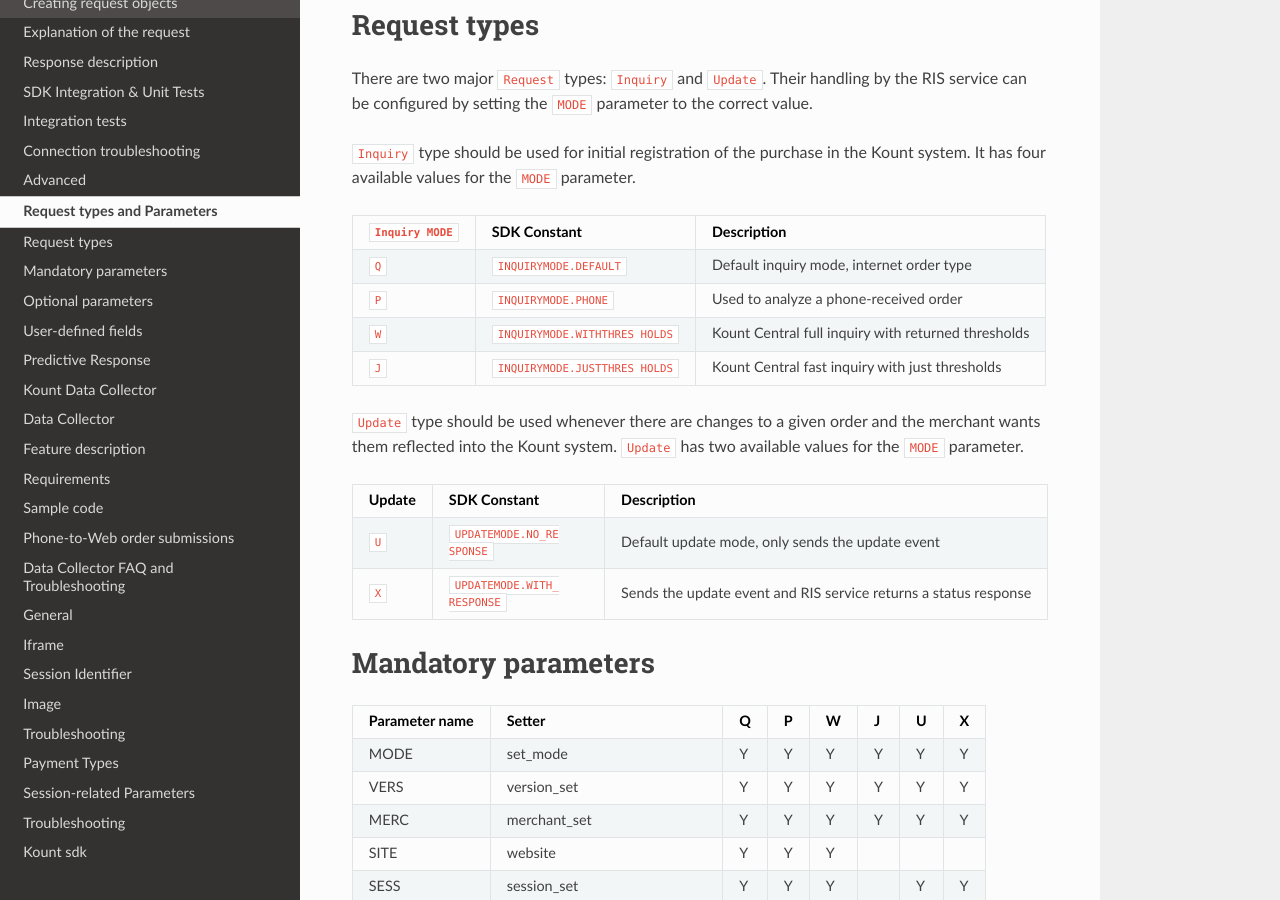
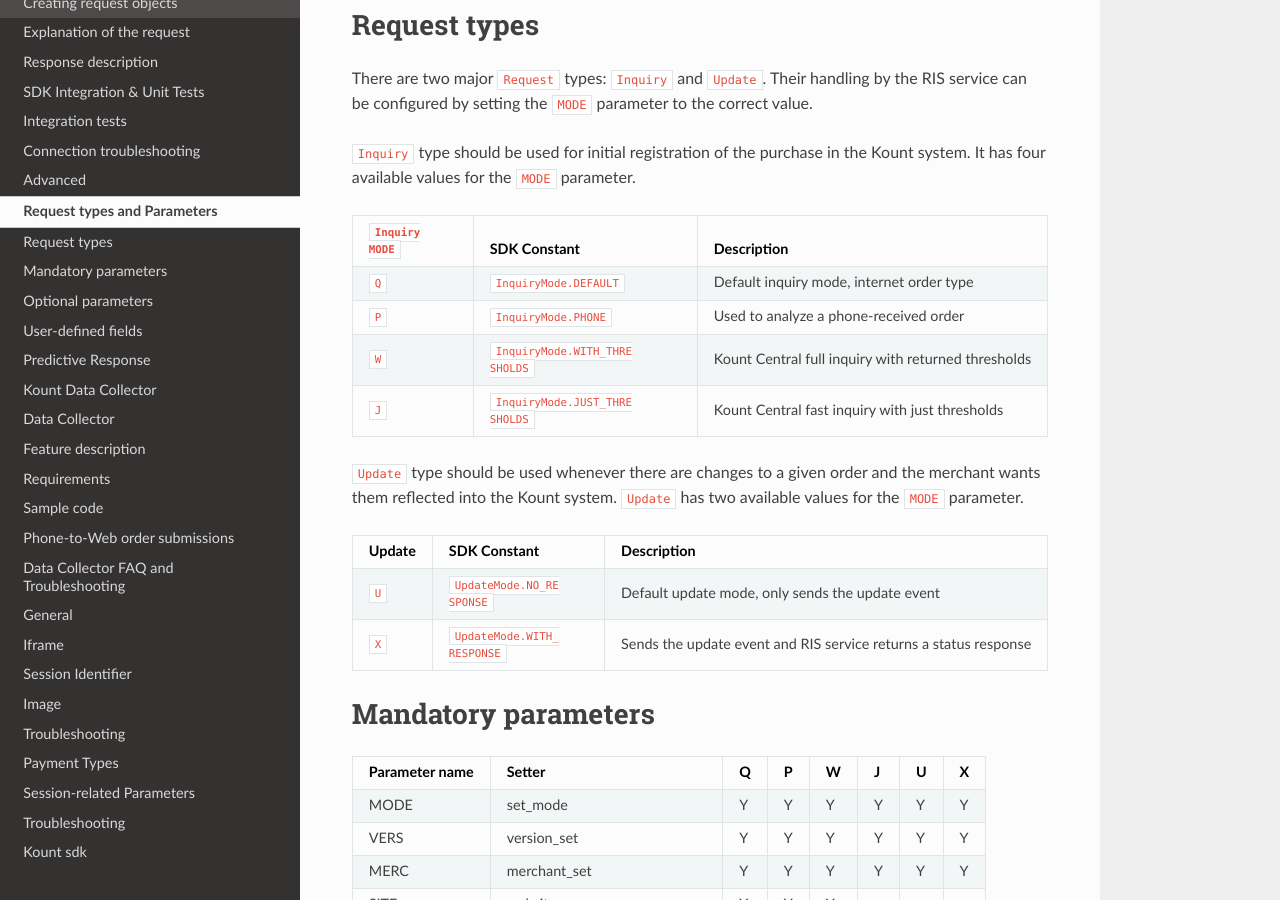
Before and after one commit to Kount/kount-ris-python-sdk, a Sphinx documentation site: the page built from docs/Request-types-and-Parameters.rst, in a window 1280 px wide and 900 px high, scrolled down 226 px. Built offline with Sphinx 7.4.7 and the Read the Docs theme 2.0.0, drawn with Linux system fonts in a browser that asks for light colours.

Commit message:
update doc and docstrings

```diff
--- a/docs/Request-types-and-Parameters.rst
+++ b/docs/Request-types-and-Parameters.rst
@@ -19,17 +19,17 @@
 | ``Inquiry   | SDK Constant            | Description                           |
 | MODE``      |                         |                                       |
 +=============+=========================+=======================================+
-| ``Q``       | ``INQUIRYMODE.DEFAULT`` | Default inquiry mode, internet order  |
+| ``Q``       | ``InquiryMode.DEFAULT`` | Default inquiry mode, internet order  |
 |             |                         | type                                  |
 +-------------+-------------------------+---------------------------------------+
-| ``P``       | ``INQUIRYMODE.PHONE``   | Used to analyze a phone-received      |
+| ``P``       | ``InquiryMode.PHONE``   | Used to analyze a phone-received      |
 |             |                         | order                                 |
 +-------------+-------------------------+---------------------------------------+
-| ``W``       | ``INQUIRYMODE.WITHTHRES | Kount Central full inquiry with       |
-|             | HOLDS``                 | returned thresholds                   |
+| ``W``       | ``InquiryMode.WITH_THRE | Kount Central full inquiry with       |
+|             | SHOLDS``                | returned thresholds                   |
 +-------------+-------------------------+---------------------------------------+
-| ``J``       | ``INQUIRYMODE.JUSTTHRES | Kount Central fast inquiry with just  |
-|             | HOLDS``                 | thresholds                            |
+| ``J``       | ``InquiryMode.JUST_THRE | Kount Central fast inquiry with just  |
+|             | SHOLDS``                | thresholds                            |
 +-------------+-------------------------+---------------------------------------+
 
 ``Update`` type should be used whenever there are changes to a given
@@ -39,10 +39,10 @@
 +------------+--------------------+---------------------------------------------+
 |   Update   | SDK Constant       | Description                                 |
 +============+====================+=============================================+
-| ``U``      | ``UPDATEMODE.NO_RE | Default update mode, only sends the update  |
+| ``U``      | ``UpdateMode.NO_RE | Default update mode, only sends the update  |
 |            | SPONSE``           | event                                       |
 +------------+--------------------+---------------------------------------------+
-| ``X``      | ``UPDATEMODE.WITH_ | Sends the update event and RIS service      |
+| ``X``      | ``UpdateMode.WITH_ | Sends the update event and RIS service      |
 |            | RESPONSE``         | returns a status response                   |
 +------------+--------------------+---------------------------------------------+
 
```
Also changed, not shown: docs/Making-requests-to-the-Kount-RIS.rst (+5 -5 lines), 2 other files.
